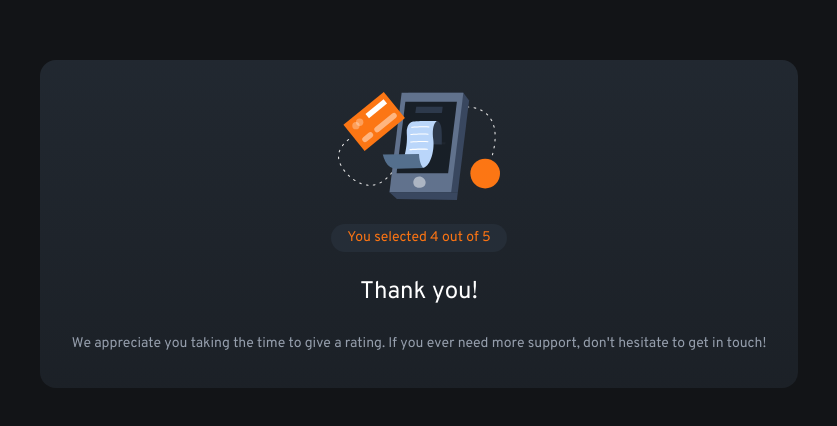
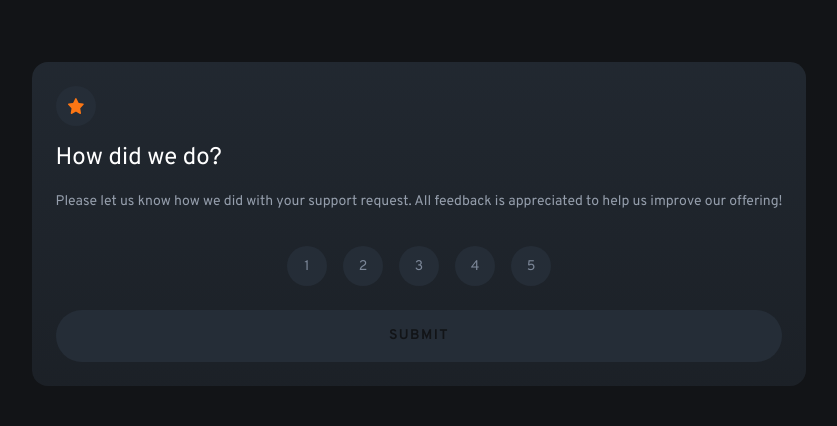
Before and after one commit to fkrunic/frontend-mentor-interactive-rating-component, a Vue app: page / in a window 1280 px wide. Shown: the part 176-602 px from the top of the page, without its empty margins (221-1058 px from the left). Built offline with nearby package versions, Linux system fonts and the light colour scheme.

Commit message:
card switching based on state

```diff
--- a/src/App.vue
+++ b/src/App.vue
@@ -1,10 +1,23 @@
 <script setup lang="ts">
+import { ref } from 'vue';
 import SubmitCard from './components/SubmitCard.vue';
 import ThankYouCard from './components/ThankYouCard.vue';
+import { SubmissionState } from './common';
+
+const submissionState = ref({ kind: 'not-rated' } as SubmissionState)
+
+const toggleRating = (rating: number): void => {
+    submissionState.value = { kind: 'rated', rating }
+}
+
 </script>
 
 <template>
-  <ThankYouCard :rating="4"></ThankYouCard>
+  <SubmitCard
+    v-if="submissionState.kind == 'not-rated'"
+    @submit-rating="toggleRating"
+    ></SubmitCard>
+  <ThankYouCard v-else :rating="submissionState.rating"></ThankYouCard>
 </template>
 
 <style scoped>
--- /dev/null
+++ b/src/common.ts
@@ -0,0 +1,3 @@
+export type SubmissionState
+    = { kind: 'not-rated' }
+    | { kind: 'rated', rating: number }
--- a/src/components/SubmitCard.vue
+++ b/src/components/SubmitCard.vue
@@ -2,10 +2,7 @@
 import { ref } from 'vue';
 import ButtonRating from './ButtonRating.vue';
 import { match, P } from 'ts-pattern'
-
-type SubmissionState
-    = { kind: 'not-rated' }
-    | { kind: 'rated', rating: number }
+import { SubmissionState } from '../common';
 
 const submissionState = ref({ kind: 'not-rated' } as SubmissionState)
 
```
